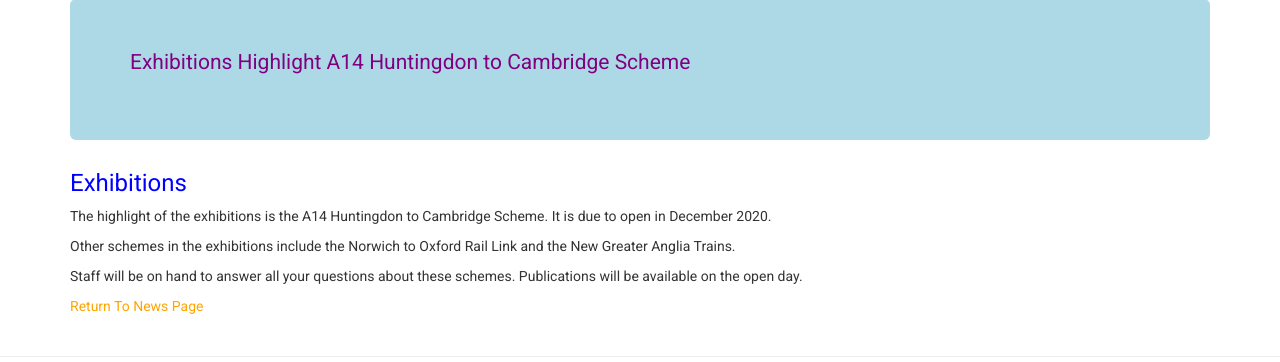
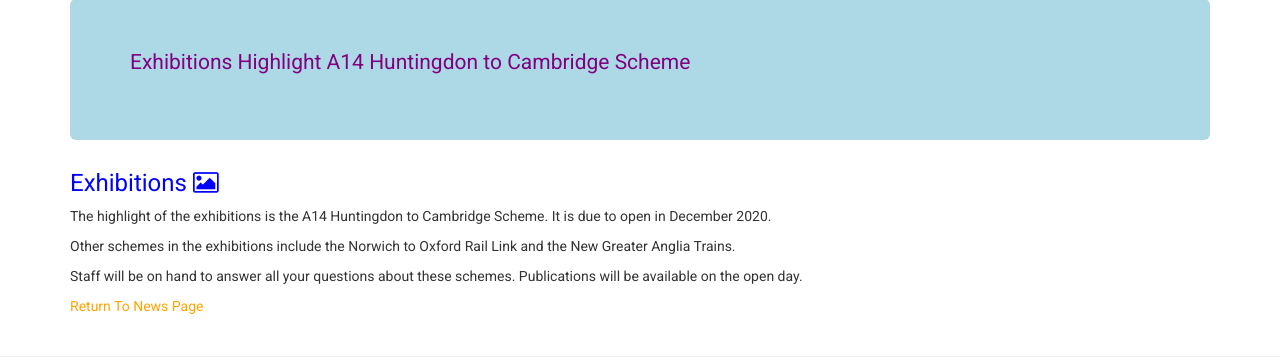
Before and after one commit to derektypist/scheme-tracker, a Django app: page /exhibitions/ in a window 1280 px wide. Shown: the part 187-549 px from the top of the page. Run offline with Django 3.2, Linux system fonts and the light colour scheme; some libraries are stand-ins or nearby versions.

Commit message:
Added picture icon in exhibitions.html

```diff
--- a/exhibitions/templates/exhibitions.html
+++ b/exhibitions/templates/exhibitions.html
@@ -8,7 +8,7 @@
 </div>
 
 <!-- Display Heading -->
-<h3 class="headings">Exhibitions <i class="fa fa-gallery"></i></h3>
+<h3 class="headings">Exhibitions <i class="fa fa-picture-o"></i></h3>
 
 <!-- Display Information About Exhibitions -->
 <p>The highlight of the exhibitions is the A14 Huntingdon to Cambridge Scheme.
```
